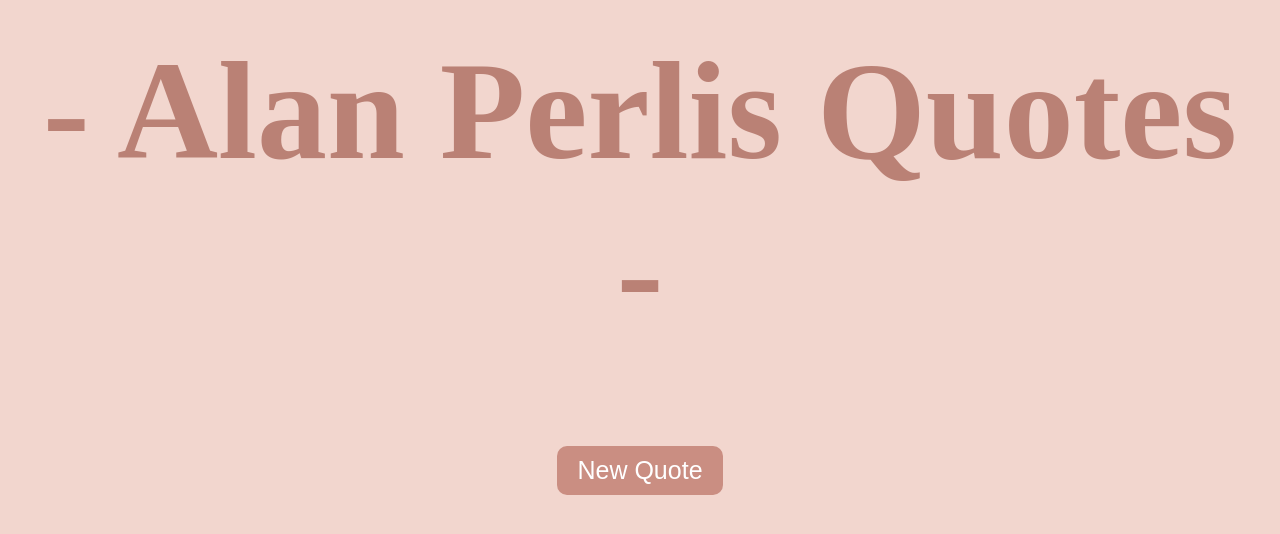
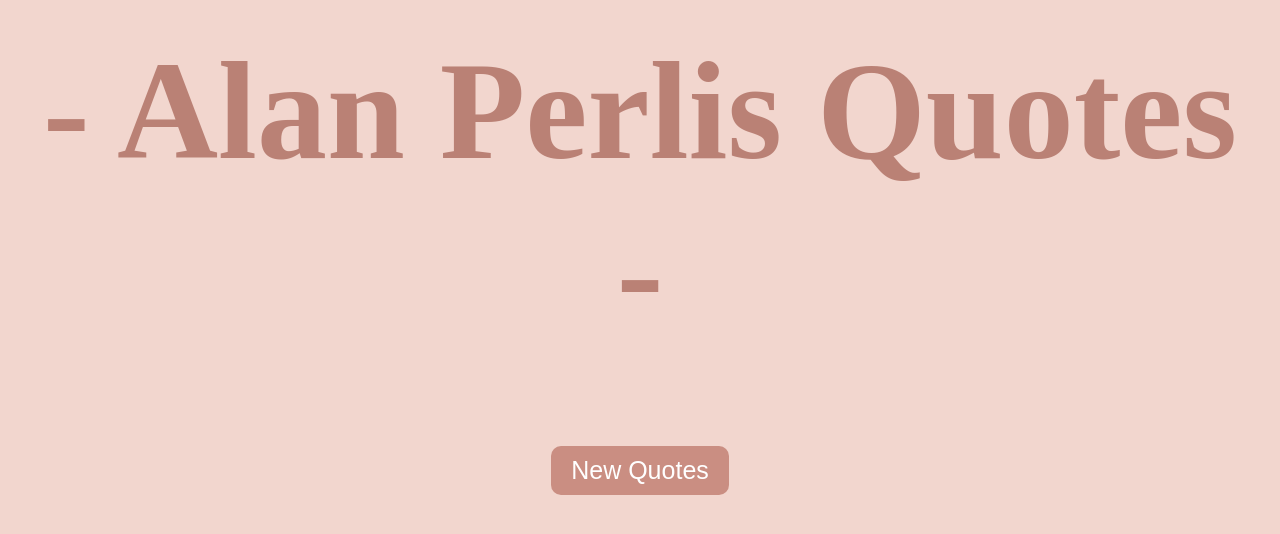
Before and after one commit to AlissaPuumets/Alan-Peris-Qoutes, a plain HTML site: page index.html in a window 1280 px wide. Drawn offline with Linux system fonts and the light colour scheme; no server answers.

Commit message:
Finished

```diff
--- a/index.html
+++ b/index.html
@@ -10,7 +10,7 @@
     <div class="quote">
         <h1>- Alan Perlis Quotes -</h1>
     </div>
-    <button onclick="location.reload()" id="new-affirmation-btn">New Quote</button>
+    <button onclick="location.reload()" id="new-affirmation-btn">New Quotes</button>
     <script defer src="script.js"></script>
 </body>
 </html>
```
